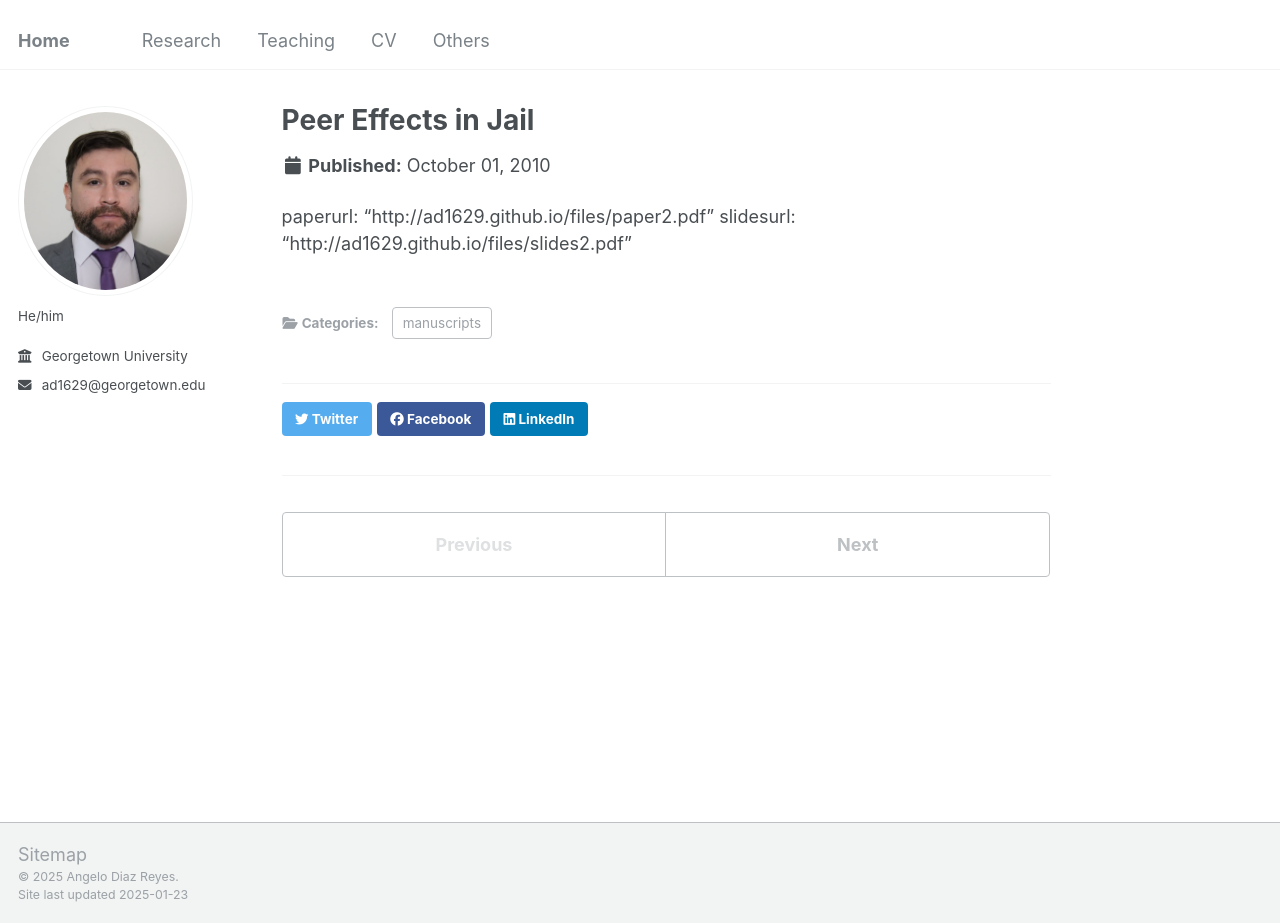
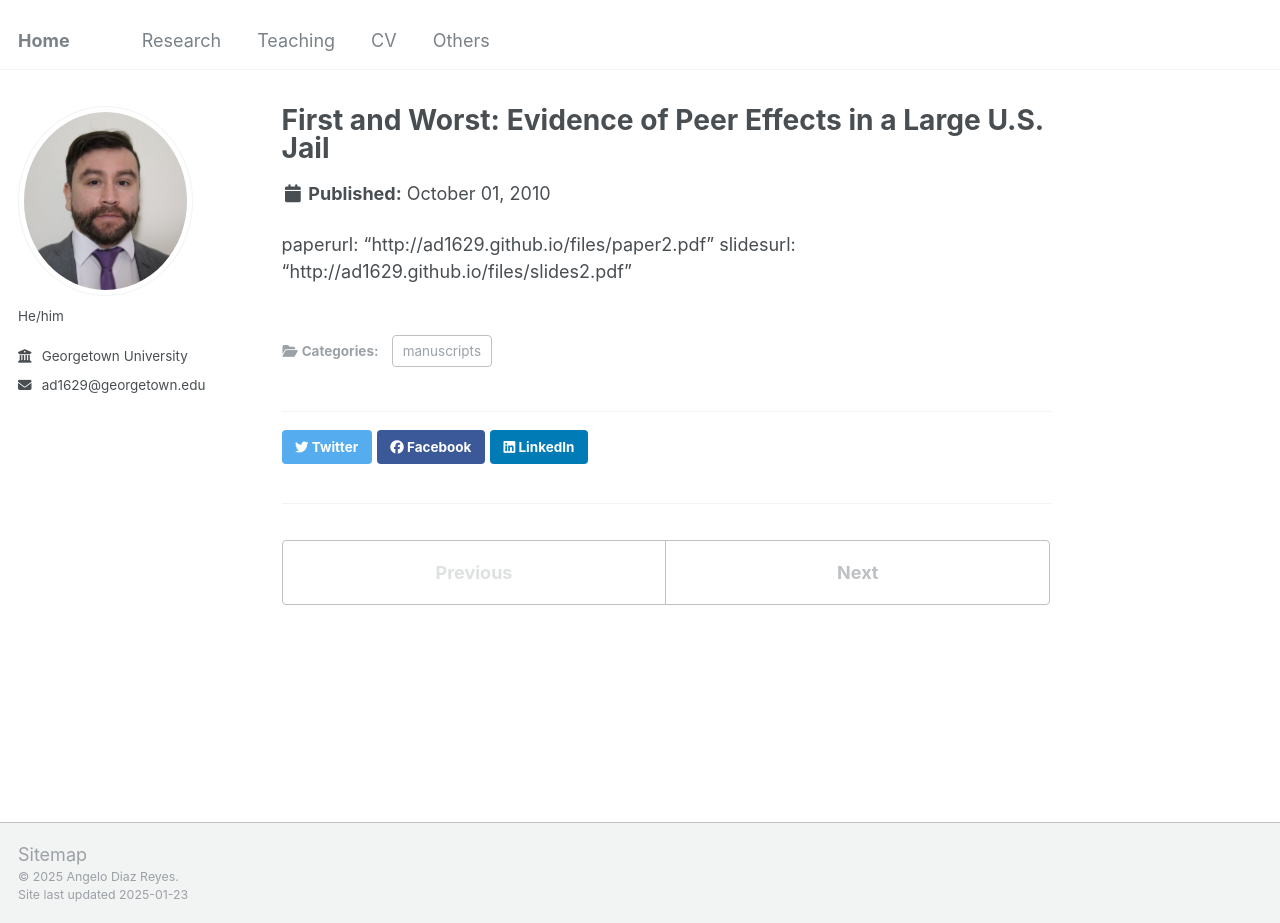
Before and after one commit to angelodiazreyes/angelodiazreyes.github.io, a Jekyll site: the page built from _publications/2010-10-01-paper-title-number-2.md, in a window 1280 px wide and 923 px high. Built offline with Jekyll 4.4.1, drawn with Linux system fonts in a browser that asks for light colours.

Commit message:
Update 2010-10-01-paper-title-number-2.md

```diff
--- a/_publications/2010-10-01-paper-title-number-2.md
+++ b/_publications/2010-10-01-paper-title-number-2.md
@@ -1,5 +1,5 @@
 ---
-title: "Peer Effects in Jail"
+title: "First and Worst: Evidence of Peer Effects in a Large U.S. Jail"
 collection: publications
 category: manuscripts
 permalink: /publication/2010-10-01-paper-title-number-2
```
